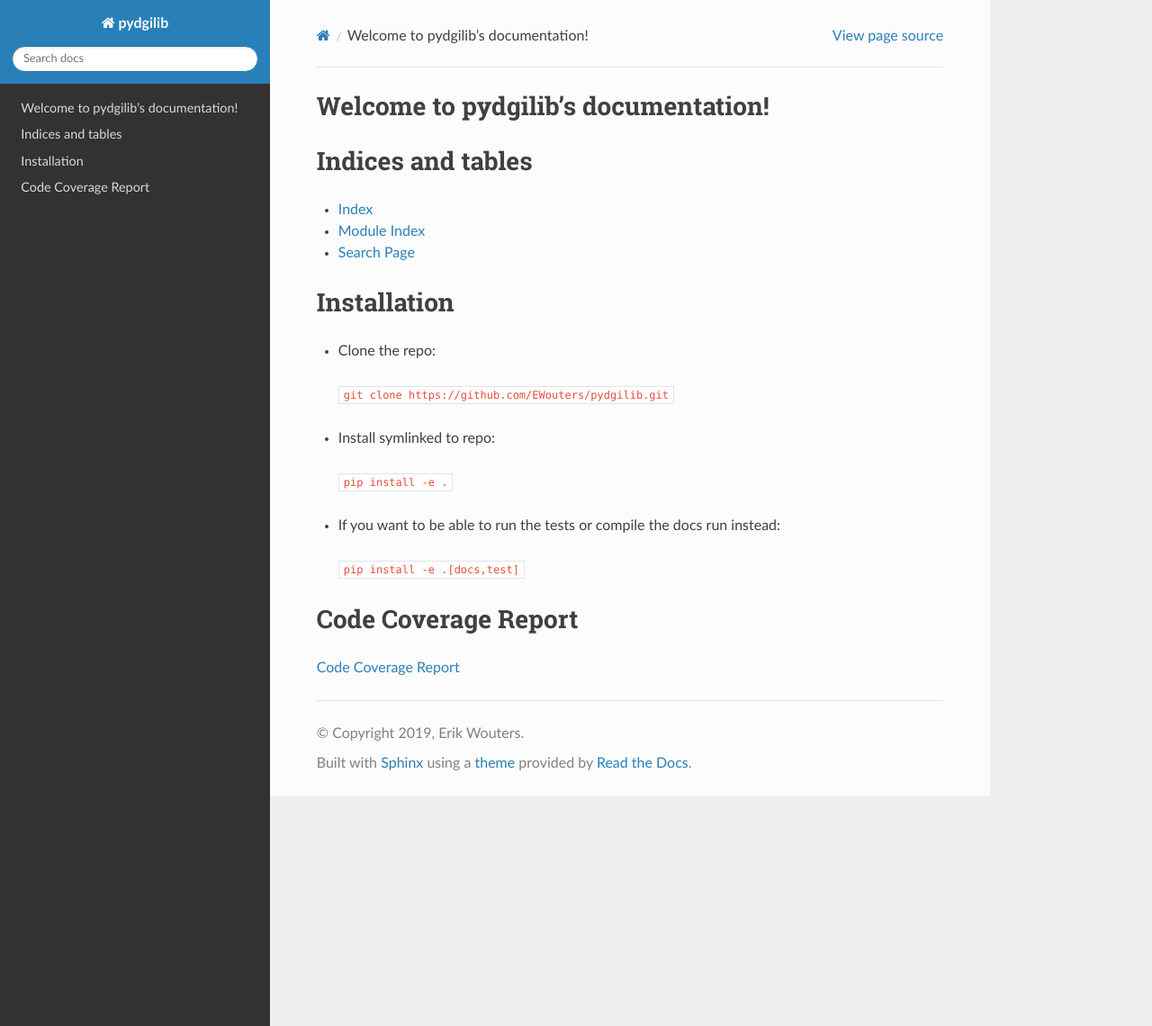
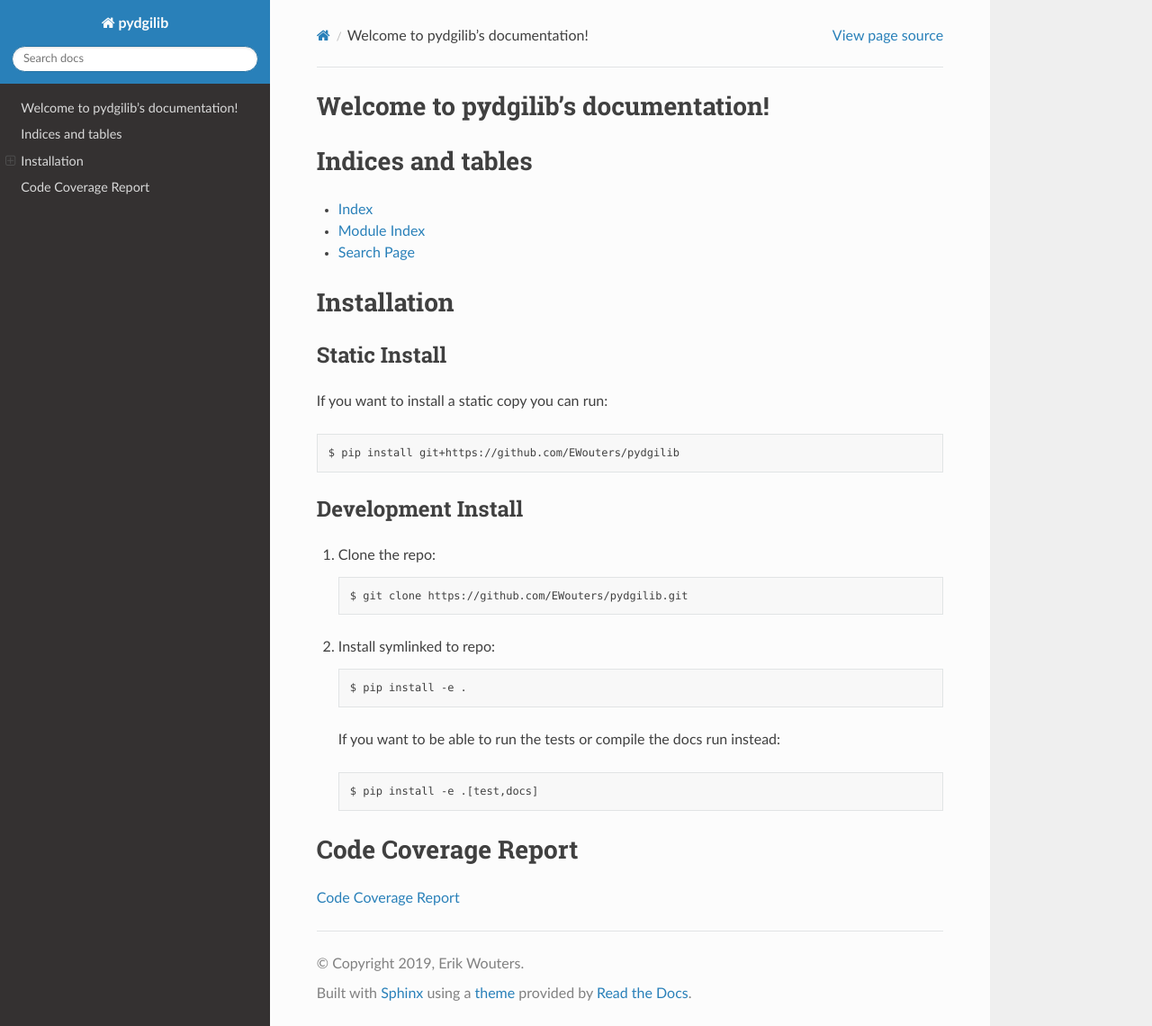
Before and after one commit to EWouters/pydgilib, a Sphinx documentation site: the page built from docs/index.rst, in a window 1280 px wide and 1140 px high. Shown: the whole window at 90% size. Built offline with Sphinx 7.4.7 and the Read the Docs theme 2.0.0, drawn with Linux system fonts in a browser that asks for light colours.

Commit message:
Better formatting of install instructions

```diff
--- a/docs/index.rst
+++ b/docs/index.rst
@@ -23,13 +23,27 @@ Indices and tables
 Installation
 ============
 
-* Clone the repo:
- ``git clone https://github.com/EWouters/pydgilib.git``
-* Install symlinked to repo:
- ``pip install -e .``
-* If you want to be able to run the tests or compile the docs run instead:
- ``pip install -e .[docs,test]``
+Static Install
+--------------
 
+If you want to install a static copy you can run::
+
+    $ pip install git+https://github.com/EWouters/pydgilib
+
+Development Install
+-------------------
+
+1. Clone the repo::
+
+    $ git clone https://github.com/EWouters/pydgilib.git
+
+2. Install symlinked to repo::
+
+    $ pip install -e .
+
+ If you want to be able to run the tests or compile the docs run instead::
+
+    $ pip install -e .[test,docs]
 
 Code Coverage Report
 ====================
```
